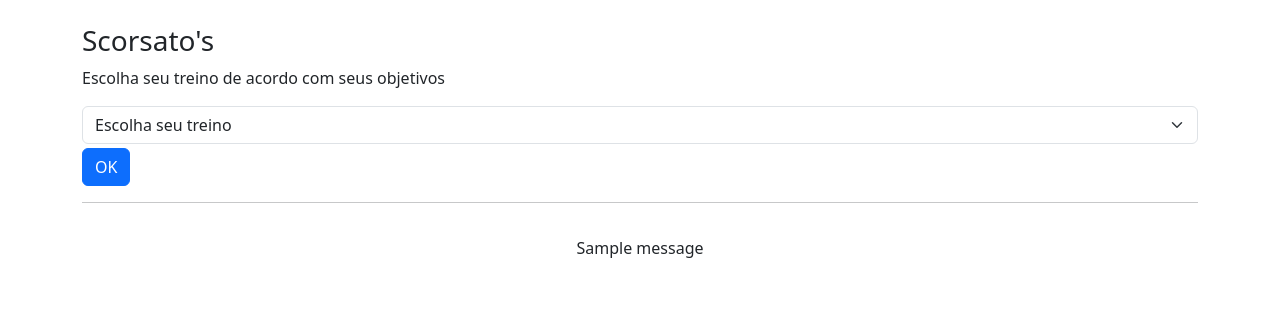
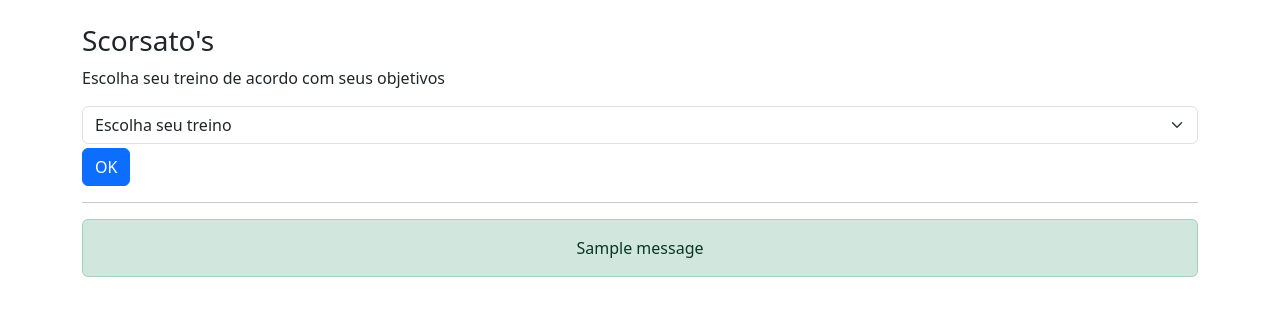
Before and after one commit to scorsato86murilo/academia, a Django app: page /ficha_treino/ in a window 1280 px wide. Shown: the part 56-372 px from the top of the page. Run offline with Django 5.2, Linux system fonts and the light colour scheme; a user stored in the database is signed in; data comes from the database, SQL or seed files in the repository; both versions use the stored data as it was after the commit; one stand-in notice (Sample message) is shown.

Commit message:
arrumado as mesagens da pagina ficha-de-treino, tudo funcionado bem ate aqyu

```diff
--- a/index/templates/ficha_treino.html
+++ b/index/templates/ficha_treino.html
@@ -30,16 +30,15 @@
         <hr>
 
         <!-- Exibição de mensagens -->
-        <div class="messages">
+           <div class="message">
                     {% if messages %}
                         {% for message in messages %}
-                    <div class="alert alert-{{ message.tags }}">
+                            <div class="alert {{ message.tags }}">
                                 <center>{{ message }}</center>
                             </div>
                         {% endfor %}
                     {% endif %}
                 </div>
-
         <!-- Exibindo o treino selecionado -->
         {% if treino %}
         <h4>Treino Selecionado: <b>{{ aluno.nome }}</b></h4>
```
Also changed, not shown: db.sqlite3. Lines whose indentation alone changed are shown as unchanged.
